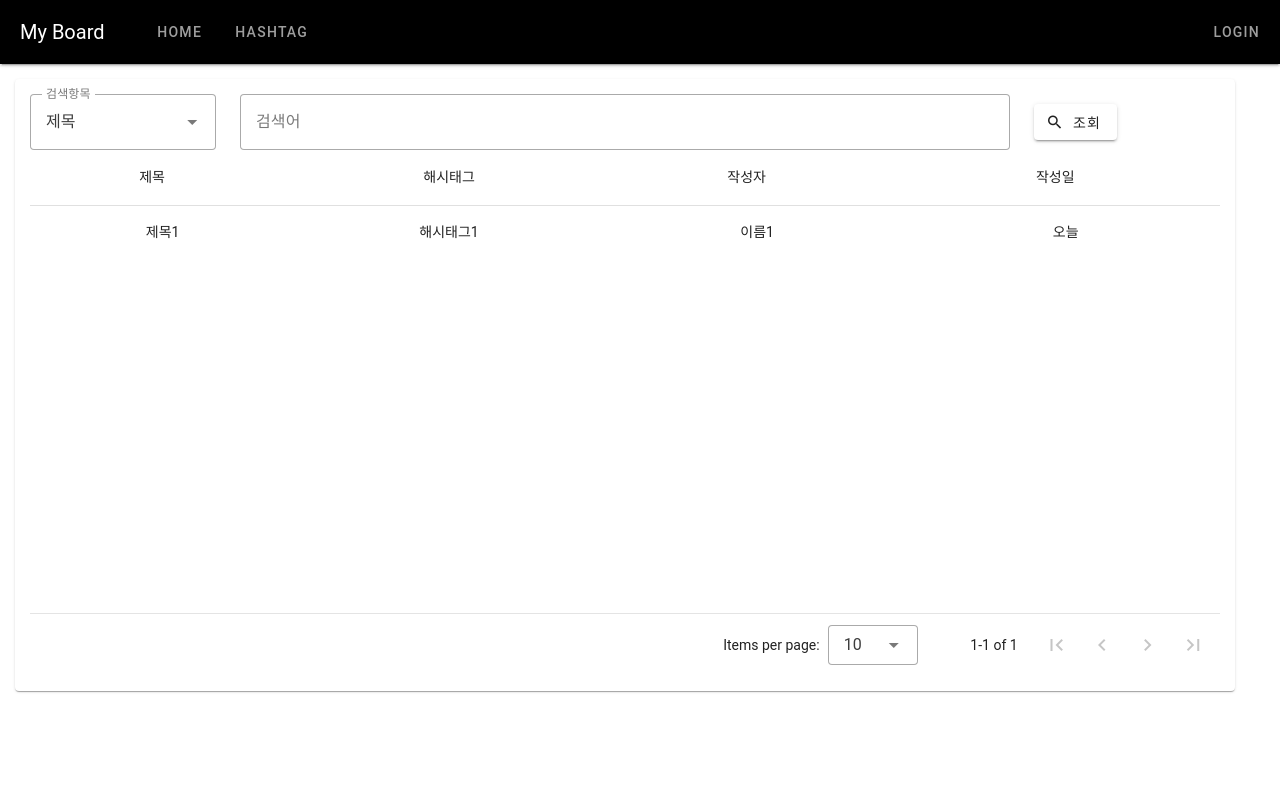
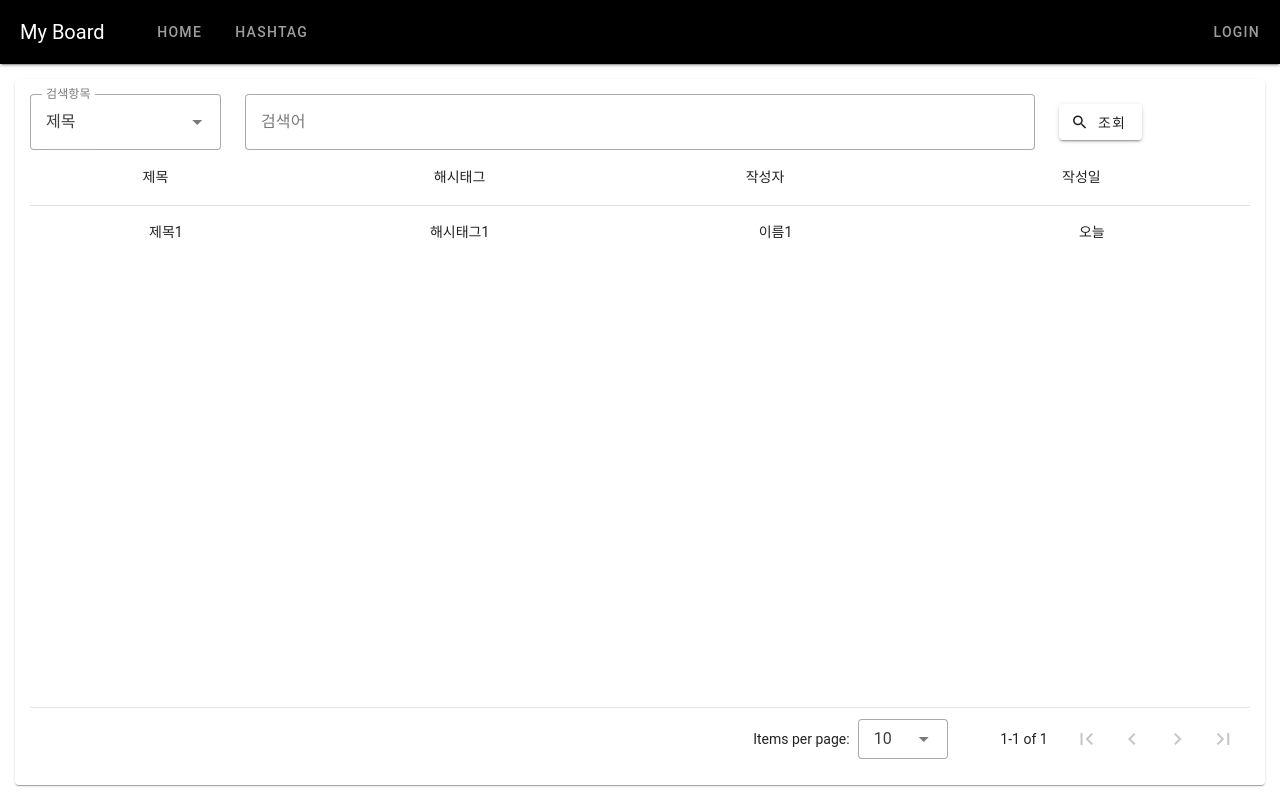
Before and after one commit to guswns2/my-board-frontend, a Vue app: page /home in a window 1280 px wide. Built offline with nearby package versions, Linux system fonts and the light colour scheme.

Commit message:
갑자기 스크롤바가 생겨서 일단 없앰

```diff
--- a/src/layouts/Layout.vue
+++ b/src/layouts/Layout.vue
@@ -39,10 +39,4 @@ const func = {
 </template>
 
 <style scoped>
-.g-layout-container {
-  display: flex;
-  width: 100%;
-  height: calc(100% - 64px);
-  padding-top: 64px;
-}
 </style>
--- a/src/style.css
+++ b/src/style.css
@@ -1,3 +1,7 @@
+*::-webkit-scrollbar {
+  display: none; /* Chrome, Safari */
+}
+
 /* common */
 body {
   margin: 0;
@@ -10,11 +14,15 @@ body {
   height: 100%;
 }
 
+.g-layout-container {
+  display: flex;
+  padding-top: 64px;
+  width: 100vw;
+  height: 100vh;
+}
 .g-view-container {
   display: flex;
   padding: 15px;
-  width: calc(100% - 30px) !important;
-  height: calc(100% - 30px) !important;
 }
 .g-view-main {
   display: flex;
@@ -30,8 +38,8 @@ body {
 
 
 /* vuetify */
-:deep(.v-data-table-footer) {
-  justify-content: center;
+.v-data-table__tr:hover {
+  cursor: pointer;
 }
 
 .v-row {
--- a/src/views/Home.vue
+++ b/src/views/Home.vue
@@ -30,6 +30,7 @@ const data = {
           :headers="data.table.headers"
           :items="data.table.items"
           :search="data.table.searchWord"
+          hover
         >
           <template #top>
             <v-row class="search-row" style="width: 100%;">
```
